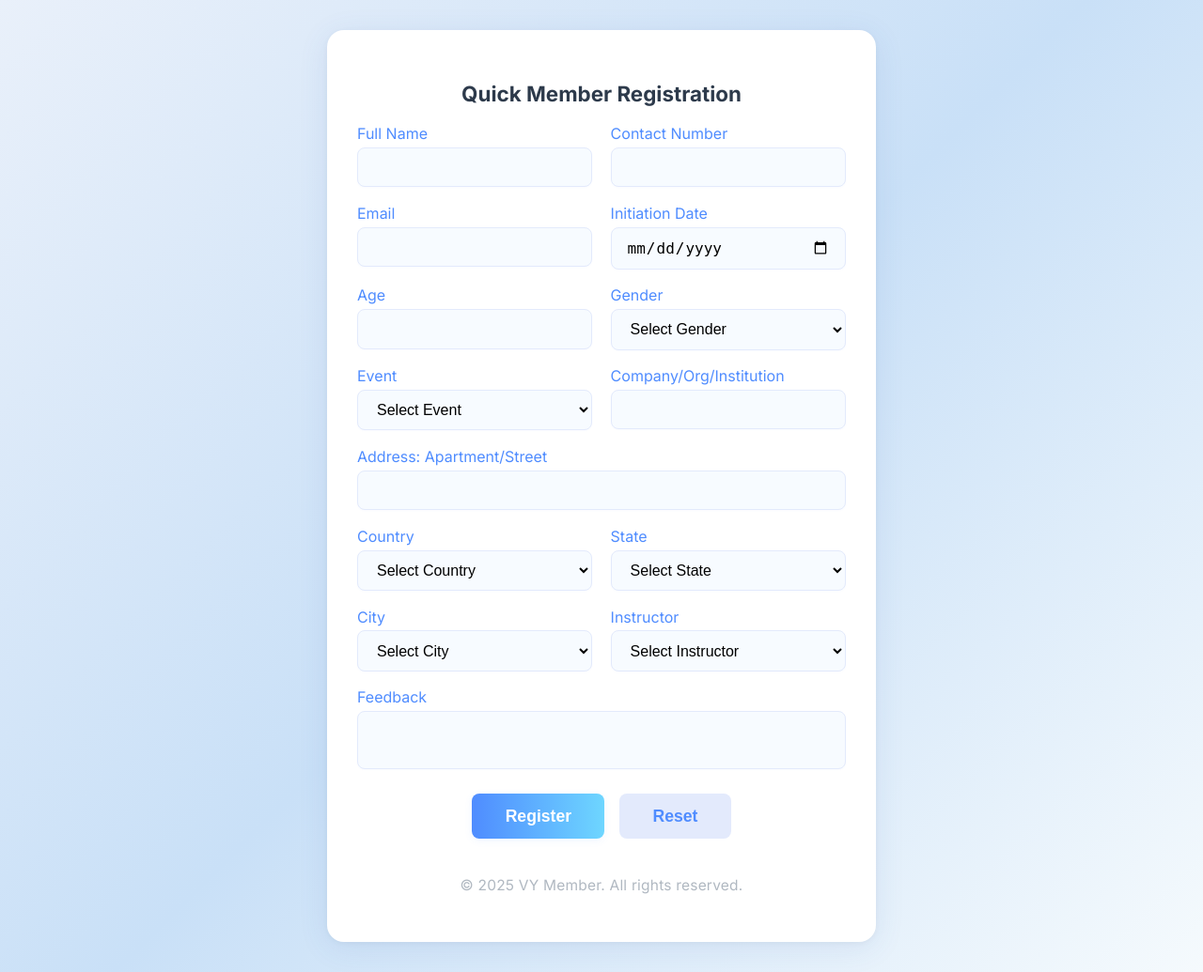
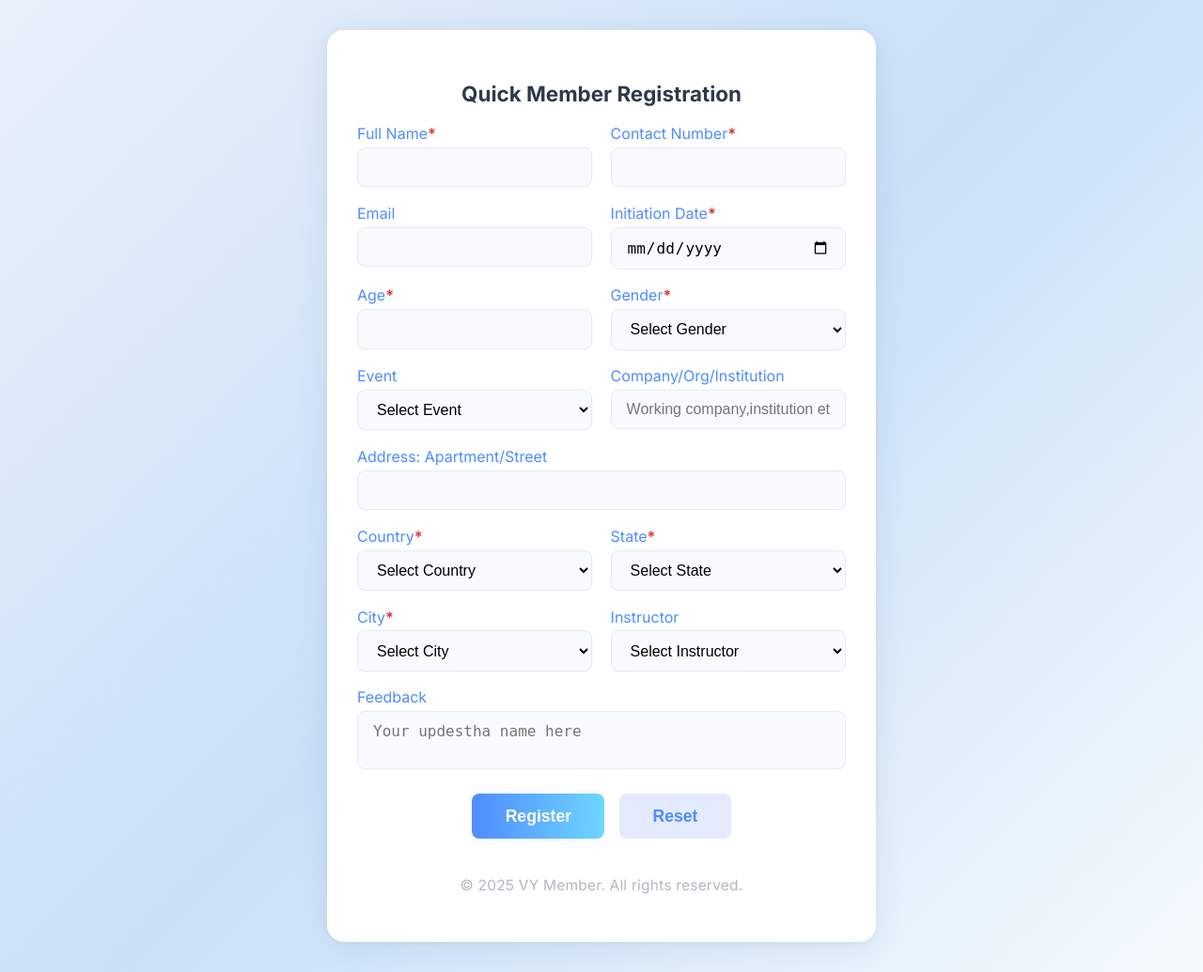
Before and after one commit to sant-anurag/vymember, a Django app: page /member/public_register/ in a window 1280 px wide. Shown: the whole page at 94% size. Run offline with Django 5.2, Linux system fonts and the light colour scheme; data that the repository does not hold is empty.

Commit message:
Validations added on public registration

```diff
--- a/member_manage/static/css/public_register.css
+++ b/member_manage/static/css/public_register.css
@@ -19,6 +19,10 @@ body {
         display: flex;
         flex-direction: column;
         align-items: center;
+    }
+    .required-asterisk {
+        color: #e53935; /* or use 'red' */
+        font-weight: bold;
     }
 
     .public-register-container h2 {
--- a/member_manage/templates/public_register.html
+++ b/member_manage/templates/public_register.html
@@ -18,12 +18,12 @@
     <form id="publicRegisterForm" method="post" action="{% url 'public_register' %}">
         {% csrf_token %}
         <div class="form-row">
-            <div class="form-group">
-                <label for="name">Full Name</label>
+            <div class="form-group required">
+                <label for="name">Full Name<span class="required-asterisk">*</span></label>
                 <input type="text" name="name" id="name" required value="{{ form_data.name|default:'' }}"/>
             </div>
-            <div class="form-group">
-                <label for="number">Contact Number</label>
+            <div class="form-group required">
+                <label for="number">Contact Number<span class="required-asterisk">*</span></label>
                 <input type="text" name="number" id="number" required value="{{ form_data.number|default:'' }}"/>
             </div>
         </div>
@@ -32,19 +32,19 @@
                 <label for="email">Email</label>
                 <input type="email" name="email" id="email" value="{{ form_data.email|default:'' }}"/>
             </div>
-            <div class="form-group">
-                <label for="date_of_initiation">Initiation Date</label>
+            <div class="form-group required">
+                <label for="date_of_initiation">Initiation Date<span class="required-asterisk">*</span></label>
                 <input type="date" name="date_of_initiation" id="date_of_initiation" required
                        value="{{ form_data.date_of_initiation|default:'' }} "/>
             </div>
         </div>
         <div class="form-row">
-            <div class="form-group">
-                <label for="age">Age</label>
+            <div class="form-group required">
+                <label for="age">Age<span class="required-asterisk">*</span></label>
                 <input type="text" name="age" id="age" value="{{ form_data.age|default:'' }}"/>
             </div>
-            <div class="form-group">
-                <label for="gender">Gender</label>
+            <div class="form-group required">
+                <label for="gender">Gender<span class="required-asterisk">*</span></label>
                 <select name="gender" id="gender" required value="{{ form_data.gender|default:'' }}">
                     <option value="">Select Gender</option>
                     <option value="Male">Male</option>
@@ -66,7 +66,7 @@
             </div>
             <div class="form-group">
                 <label for="company">Company/Org/Institution</label>
-                <input type="text" name="company" id="company" value="{{ form_data.company|default:'' }}"/>
+                <input type="text" name="company" id="company" value="{{ form_data.company|default:'' }}" placeholder="Working company,institution etc."/>
             </div>
         </div>
         <div class="form-row">
@@ -77,13 +77,13 @@
         </div>
         <div class="form-row">
             <div class="form-group">
-                <label for="member_country">Country</label>
+                <label for="member_country">Country<span class="required-asterisk">*</span></label>
                 <select name="member_country" id="member_country" required>
                     <option value="">Select Country</option>
                 </select>
             </div>
             <div class="form-group">
-                <label for="member_state">State</label>
+                <label for="member_state">State<span class="required-asterisk">*</span></label>
                 <select name="member_state" id="member_state" required>
                     <option value="">Select State</option>
                 </select>
@@ -91,7 +91,7 @@
         </div>
         <div class="form-row">
             <div class="form-group">
-                <label for="member_city">City</label>
+                <label for="member_city">City<span class="required-asterisk">*</span></label>
                 <select name="member_city" id="member_city" required>
                     <option value="">Select City</option>
                 </select>
@@ -113,7 +113,7 @@
         <div class="form-row">
             <div class="form-group full-width">
                 <label for="feedback">Feedback</label>
-                <textarea name="feedback" id="feedback" rows="2"></textarea>
+                <textarea name="feedback" id="feedback" rows="2" placeholder="Your updestha name here"></textarea>
             </div>
         </div>
         <div class="form-actions">
--- a/member_manage/views.py
+++ b/member_manage/views.py
@@ -3310,6 +3310,30 @@ def public_register(request):
                 'instructors': instructors,
                 'events': events
             })
+        #validate number as digits only
+        if not number.isdigit() or not age.isdigit() or len(number) < 10:
+            # if number is not digits or less than 10 digits
+            print("Invalid contact number:", number)
+            form_data = request.POST.copy()
+            if not number.isdigit():
+                message = 'Contact number must contain only digits.'
+            elif len(number) < 10:
+                message = 'Contact number must be at least 10 digits long.'
+            elif not age.isdigit():
+                message = 'Age must be a valid number.'
+            else:
+                message = 'Invalid input for contact number or age.'
+
+            message_type = 'error'
+            instructors = get_instructors()
+            events = get_events()
+            return render(request, 'public_register.html', {
+                'message': message,
+                'message_type': message_type,
+                'form_data': form_data,
+                'instructors': instructors,
+                'events': events
+            })
         if not date_of_initiation:
             date_of_initiation = datetime.now().strftime('%Y-%m-%d %H:%M:%S')
 
```
